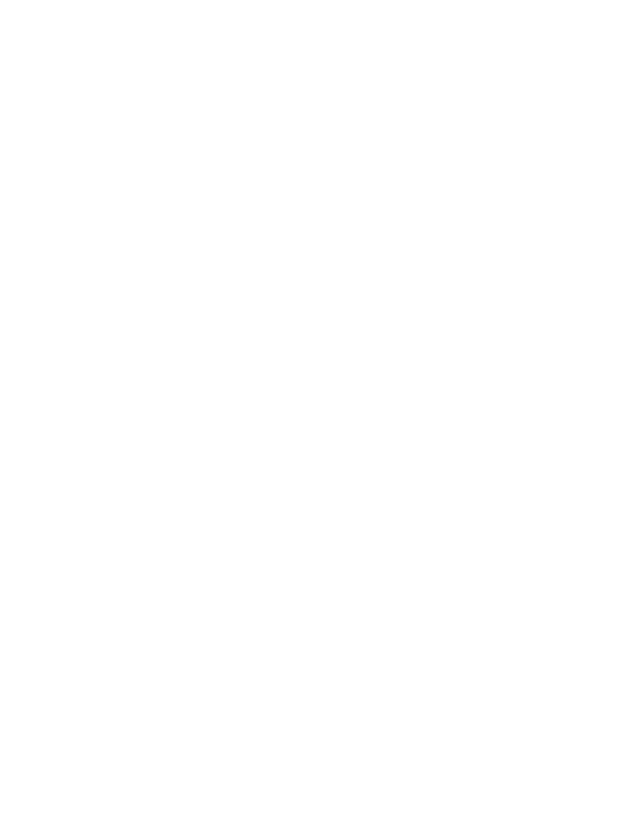
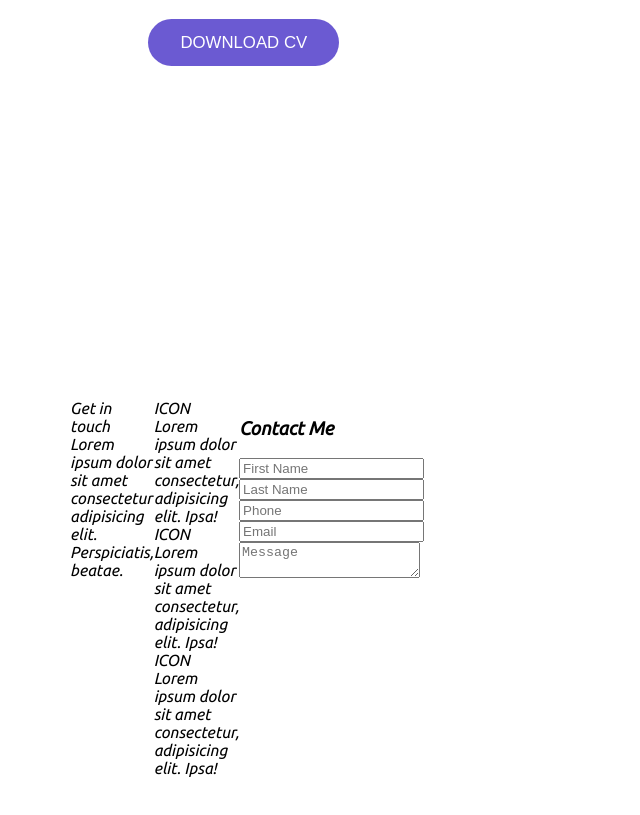
Before and after one commit to anascsk/portfolio, a React (Create React App) app: page / in a window 1280 px wide. Shown: the part 681-1496 px from the top of the page, without its empty margins (0-640 px from the left). Before the commit the page ends 800 px from the top, so only its background shows below. Built offline with nearby package versions, Linux system fonts and the light colour scheme.

Commit message:
contact added

```diff
--- a/package.json
+++ b/package.json
@@ -37,5 +37,8 @@
       "last 1 firefox version",
       "last 1 safari version"
     ]
+  },
+  "devDependencies": {
+    "babel-plugin-styled-components": "^2.0.2"
   }
 }
--- a/src/App.jsx
+++ b/src/App.jsx
@@ -1,12 +1,14 @@
 import Navbar from "./components/Navbar";
 import { BrowserRouter, Routes, Route } from "react-router-dom";
 import Showcase from "./components/Showcase";
+import Contact from "./components/Contact";
 
 function App() {
   return (
     <BrowserRouter>
       <Navbar />
       <Showcase/>
+      <Contact/>
       <Routes>
         <Route extact path="/">
 
--- /dev/null
+++ b/src/components/Contact.jsx
@@ -0,0 +1,52 @@
+import "../styles/Contact.style";
+import {
+  ContactBox,
+  ContactForm,
+  ContactIcon,
+  ContactInfo,
+  Container,
+  InfoWrap,
+  Row,
+} from "../styles/Contact.style";
+
+const Contact = () => {
+  return (
+    <Container>
+      <ContactBox>
+        Get in touch Lorem ipsum dolor sit amet consectetur adipisicing elit.
+        Perspiciatis, beatae.
+        <ContactInfo>
+          <InfoWrap>
+            <ContactIcon>ICON</ContactIcon>
+            Lorem ipsum dolor sit amet consectetur, adipisicing elit. Ipsa!
+          </InfoWrap>
+          <InfoWrap>
+            <ContactIcon>ICON</ContactIcon>
+            Lorem ipsum dolor sit amet consectetur, adipisicing elit. Ipsa!
+          </InfoWrap>
+          <InfoWrap>
+            <ContactIcon>ICON</ContactIcon>
+            Lorem ipsum dolor sit amet consectetur, adipisicing elit. Ipsa!
+          </InfoWrap>
+        </ContactInfo>
+        <ContactForm>
+          <h3>Contact Me</h3>
+          <Row>
+            <input type="text" placeholder="First Name" />
+
+            <input type="text" placeholder="Last Name" />
+          </Row>
+          <Row>
+            <input type="text" placeholder="Phone" />
+            <input type="email" placeholder="Email" />
+          </Row>
+          <Row>
+            <textarea name="message" placeholder="Message"></textarea>
+          </Row>
+        </ContactForm>
+      </ContactBox>
+    </Container>
+  );
+};
+
+export default Contact;
--- /dev/null
+++ b/src/styles/Contact.style.js
@@ -0,0 +1,35 @@
+
+import styled from "styled-components/macro";
+
+export const Container = styled.div`
+position: relative;
+width: 100px;
+padding: 200px 0px 160px ;
+`
+
+export const ContactBox = styled.div`
+width: 100%;
+background-color: #fff;
+border-radius: 45px;
+padding: 80px 70px;
+display: flex;
+justify-content: space-between;
+
+
+`
+
+export const ContactInfo = styled.div`
+
+`
+export const ContactForm = styled.form`
+
+`
+export const InfoWrap = styled.div`
+
+`
+export const ContactIcon = styled.div`
+
+`
+export const Row = styled.div`
+
+`
--- a/src/styles/Navbar.style.js
+++ b/src/styles/Navbar.style.js
@@ -91,11 +91,14 @@
   }
 `;
 export const NavbarExtendedContainer = styled.div`
-  margin-top: 5px;
+position: relative;
+height: 90vh;
+width: 100vw;
+
   display: flex;
   flex-direction: column;
   align-items: center;
-  background-color: #fff;
+
 
   @media (min-width: 780px) {
     display: none;
--- a/src/styles/Showcase.style.js
+++ b/src/styles/Showcase.style.js
@@ -18,7 +18,7 @@
 `
 export const H1 = styled.h1`
 font-size: 100px;
-position: absolute;
+/* position: absolute; */
 top: 30px;
 margin-left: 2%;
 color: #d8d8d8;
```
Also changed, not shown: 1 other file (tests, documents, lock files or other folders).
